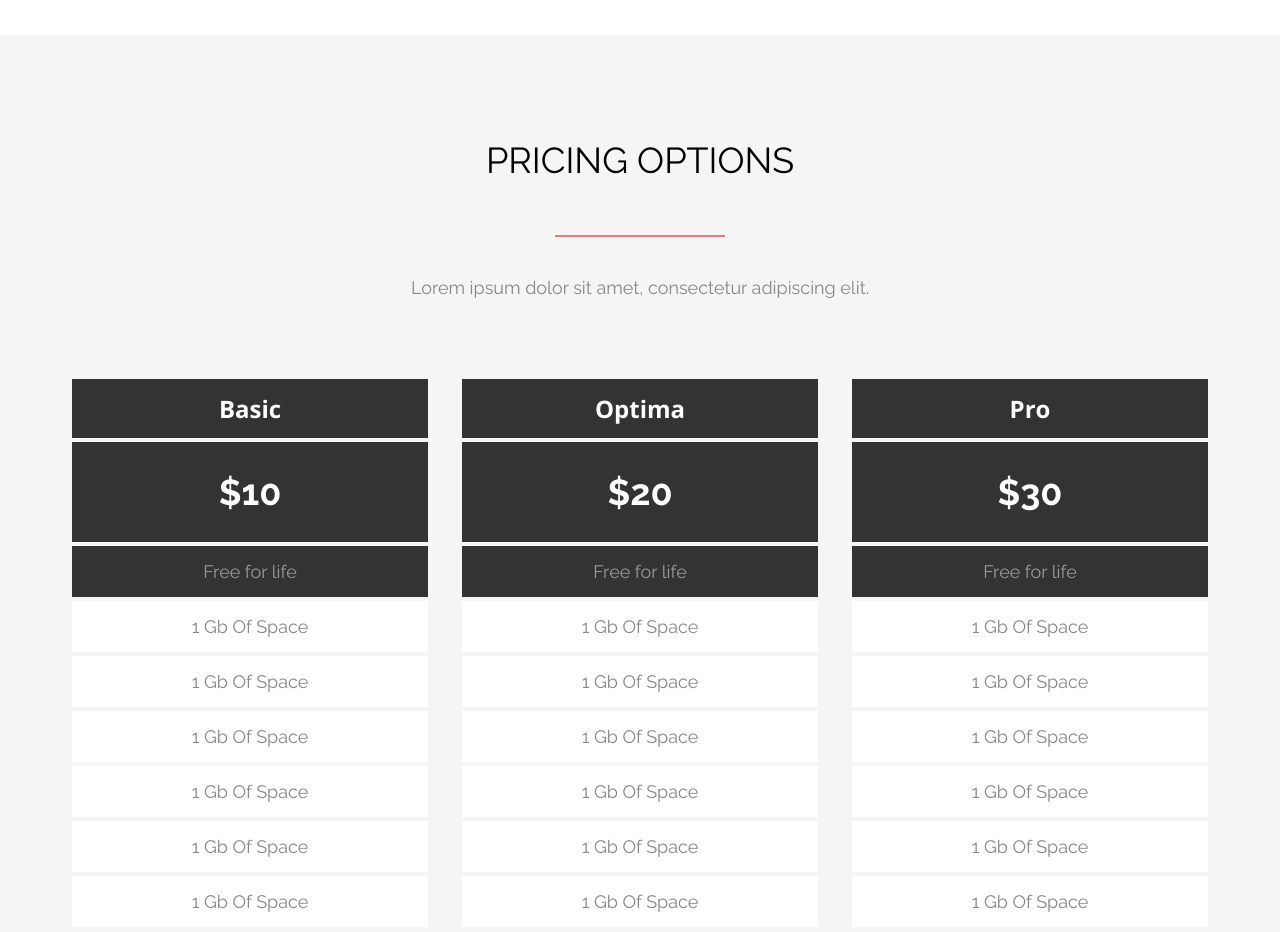
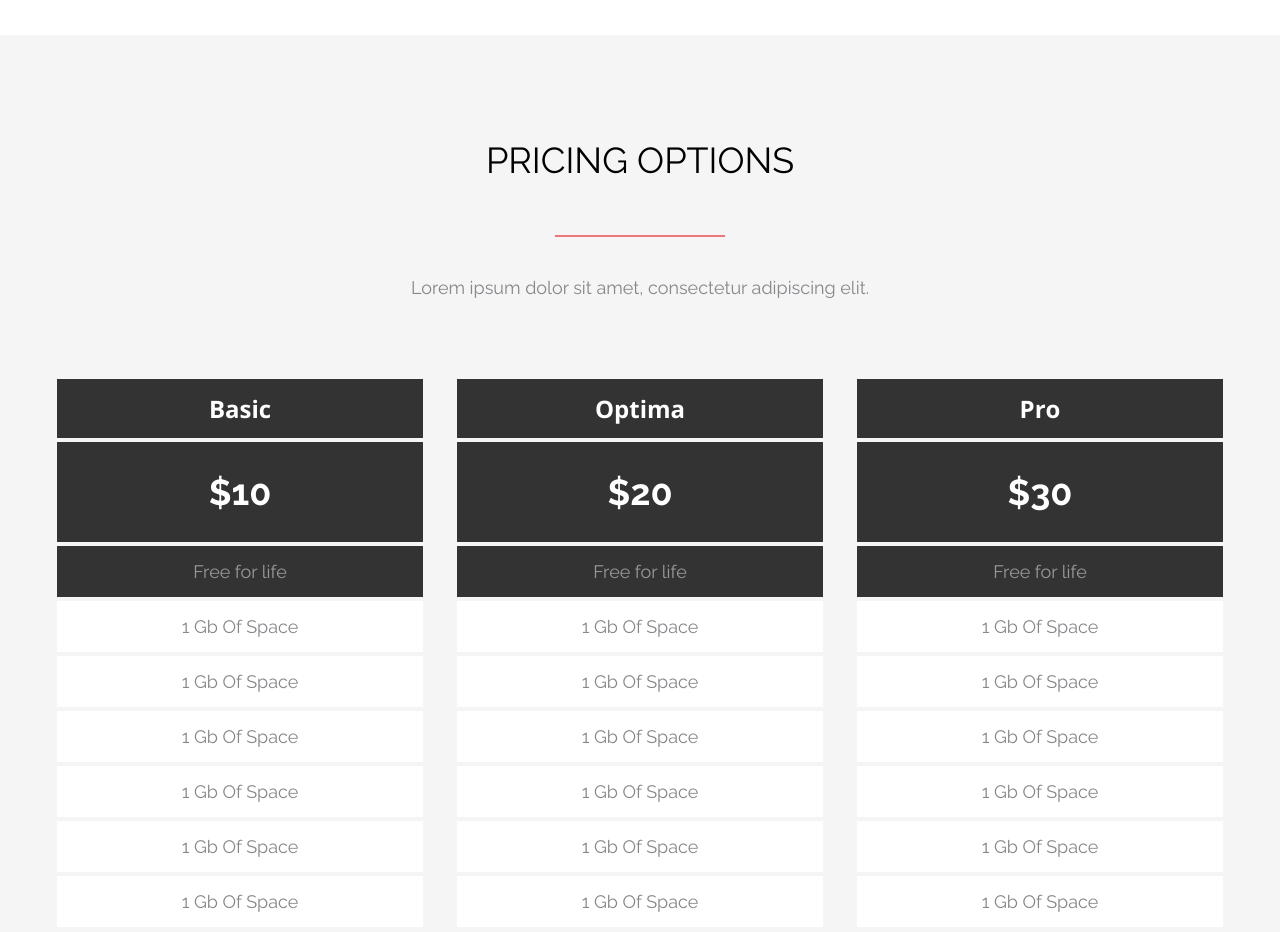
Before and after one commit to nayavii/axit_landing, a plain HTML site: page index.html in a window 1280 px wide. Shown: the part 740-1672 px from the top of the page. Drawn offline with nearby package versions, Linux system fonts and the light colour scheme.

Commit message:
fixed padding

```diff
--- a/css/styles.css
+++ b/css/styles.css
@@ -8,7 +8,6 @@ body {
 
 .container {
   width: 1170px;
-  padding: 0 15px;
   margin: auto;
 }
 
@@ -84,6 +83,7 @@ body {
 
 .about__item {
   text-align: center;
+  width: 370px;
 }
 
 .about__item__title {
@@ -106,7 +106,7 @@ body {
   justify-content: space-between;
   margin-top: 79px;
   text-align: center;
-  column-gap: 30px;
+  gap: 30px;
 }
 
 .pricing__item {
@@ -217,5 +217,4 @@ body {
 
 .banner .btn_white {
   margin-top: 73px;
-
 }
```
